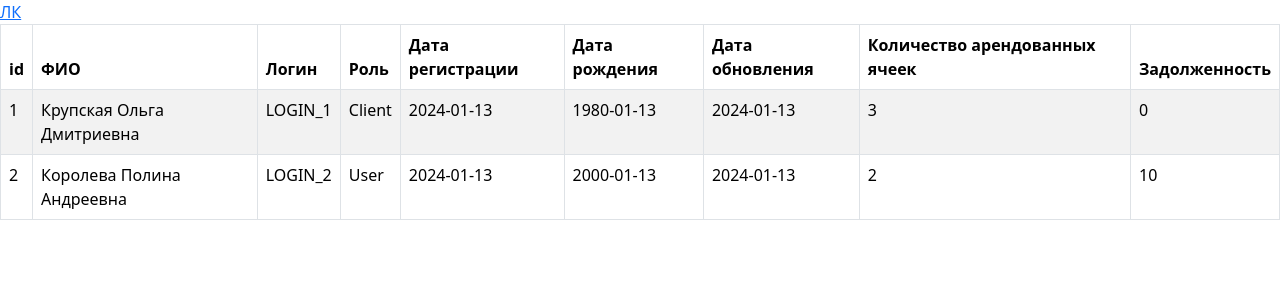
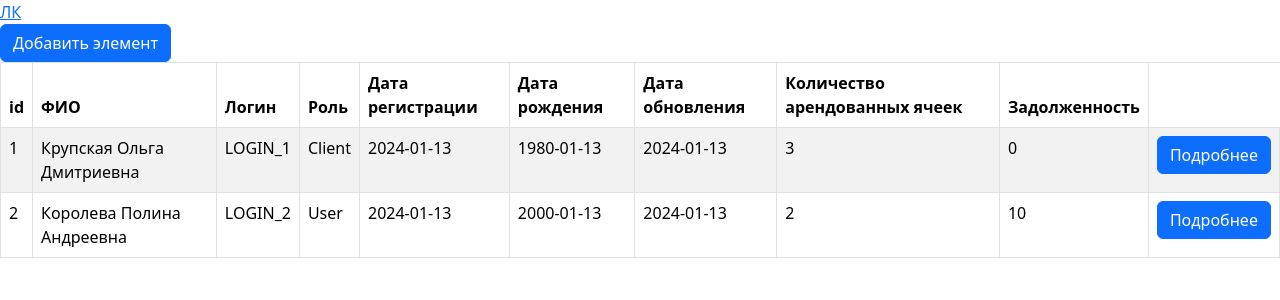
Before and after one commit to moevm/nosql2h24-store, a React (Create React App) app in the folder client/: page /allUsers in a window 1280 px wide. Shown: the top 300 px of the page. Built offline with nearby package versions, Linux system fonts and the light colour scheme; no server answers.

Commit message:
add "more" button

```diff
--- a/client/src/components/CellsTable.tsx
+++ b/client/src/components/CellsTable.tsx
@@ -21,6 +21,10 @@ export default function CellsTable(props: { isForRent: boolean, isForAdmin: bool
         setShowPayment(!showPayment);
     }
 
+    function handleCellClick(cell: Cell) {
+        navigate("/cell", { state: cell })
+    }
+
     const listCells = props.cells.map((cell: Cell, index) =>
         <tr key={cell.cellId}>
             <td>
@@ -38,6 +42,7 @@ export default function CellsTable(props: { isForRent: boolean, isForAdmin: bool
             {props.isForRent && <td> <Button type="button" className="btn" onClick={() => handleRent(cell)}> Арендовать </Button></td>}
             {props.isForAdmin && <td> {cell.needService ? "Требует" : "Не требует"}</td>}
             {props.isForAdmin && <td> <Button type="button" className="btn" > Обслужить </Button> </td>}
+            <td> <Button type="button" className="btn" onClick={() => handleCellClick(cell)}> Подробнее </Button></td>
         </tr>
     )
     return (<>
--- a/client/src/pages/manyEntity/AllEventsPage.tsx
+++ b/client/src/pages/manyEntity/AllEventsPage.tsx
@@ -2,7 +2,7 @@ import { useEffect, useState } from "react";
 import { useNavigate } from "react-router-dom";
 import { Event, eventFields } from "../../serviceFiles/types";
 import Table from "react-bootstrap/Table";
-import { Tab } from "react-bootstrap";
+import { Button, Tab } from "react-bootstrap";
 import { eventsInit, GET_ALL_EVENTS_URL, POST_NEW_EVENT_URL } from "../../serviceFiles/constants";
 import Addition from "../../components/Addition";
 import axios from "axios";
@@ -19,7 +19,7 @@ export default function AllEventsPage() {
             setEvent(eventsInit);
         });
     })
-    function handleSendNewData(newObj: Event){
+    function handleSendNewData(newObj: Event) {
         console.log("Получен объект в AllEventssPage", newObj);
         axios.post(POST_NEW_EVENT_URL, newObj).then(response => { setEvent(response.data) }).catch(error => {
             console.error('Ошибка при получении событий. Взяты дефолтные события', error);
@@ -27,11 +27,11 @@ export default function AllEventsPage() {
         });
     }
 
-    function handleUserClick(event: Event) {
+    function handleEventClick(event: Event) {
         navigate("/event", { state: event })
     }
     const listUsers = events.map((event: Event, index) =>
-        <tr key={event.eventId} onClick={() => handleUserClick(event)}>
+        <tr key={event.eventId} >
             <td>
                 {event.eventId}
             </td>
@@ -50,6 +50,7 @@ export default function AllEventsPage() {
             <td>
                 {event.description}
             </td>
+            <td> <Button type="button" className="btn" onClick={() => handleEventClick(event)}> Подробнее </Button></td>
         </tr>
     )
     return (<>
--- a/client/src/pages/manyEntity/AllUsersPage.tsx
+++ b/client/src/pages/manyEntity/AllUsersPage.tsx
@@ -1,18 +1,35 @@
-import { useState } from "react";
+import { useEffect, useState } from "react";
 import { useNavigate } from "react-router-dom";
-import { User } from "../../serviceFiles/types";
-import { Table } from "react-bootstrap";
-import { usersInit } from "../../serviceFiles/constants";
+import { User, userFields } from "../../serviceFiles/types";
+import { Button, Table } from "react-bootstrap";
+import { GET_ALL_USERS_URL, POST_NEW_USER_URL, usersInit } from "../../serviceFiles/constants";
+import Addition from "../../components/Addition";
+import axios from "axios";
 
 export default function AllUsersPage() {
     let navigate = useNavigate();
+    const [users, setUsers] = useState(usersInit);
+    const [filters, setFilters] = useState({});
 
-    const [users, setUsers] = useState(usersInit);
-    function handleUserClick(user: User){
-        navigate("/user", {state: user})
+    useEffect(() => {
+        axios.post(GET_ALL_USERS_URL, filters).then(response => { setUsers(response.data) }).catch(error => {
+            console.error('Ошибка при получении пользователей. Взяты дефолтные пользователи', error);
+            setUsers(usersInit);
+        });
+    })
+    function handleSendNewData(newObj: User) {
+        console.log("Получен объект в AllUsersPage", newObj);
+        axios.post(POST_NEW_USER_URL, newObj).then(response => { setUsers(response.data) }).catch(error => {
+            console.error('Ошибка при получении пользователей. Взяты дефолтные пользователи', error);
+            setUsers(usersInit);
+        });
+    }
+
+    function handleUserClick(user: User) {
+        navigate("/user", { state: user })
     }
     const listUsers = users.map((user: User, index) =>
-        <tr key={user.id} onClick={()=>handleUserClick(user)}>
+        <tr key={user.id}>
             <td>
                 {user.id}
             </td>
@@ -40,9 +57,11 @@ export default function AllUsersPage() {
             <td>
                 {user.indebtedness}
             </td>
+            <td> <Button type="button" className="btn" onClick={() => handleUserClick(user)}> Подробнее </Button></td>
         </tr>
     )
     return (<>
+        <Addition handleSend={handleSendNewData} obj={userFields}></Addition>
         <Table striped bordered hover>
             <thead>
                 <tr>
--- a/client/src/pages/manyEntity/AllWarehousesPage.tsx
+++ b/client/src/pages/manyEntity/AllWarehousesPage.tsx
@@ -1,18 +1,35 @@
-import { useState } from "react";
+import { useEffect, useState } from "react";
 import { useNavigate } from "react-router-dom";
-import { Warehouse } from "../../serviceFiles/types";
-import { Table } from "react-bootstrap";
-import {warehousesInit } from "../../serviceFiles/constants";
+import { Warehouse, warehouseFields } from "../../serviceFiles/types";
+import { Button, Table } from "react-bootstrap";
+import {GET_ALL_WAREHOUSES_URL, POST_NEW_WAREHOUSE_URL, warehousesInit } from "../../serviceFiles/constants";
+import Addition from "../../components/Addition";
+import axios from "axios";
 
 export default function AllWarehousesPage() {
     let navigate = useNavigate();
 
     const [warehouses, setWarehouses] = useState(warehousesInit);
+    const [filters, setFilters] = useState({});
+
+    useEffect(() => {
+        axios.post(GET_ALL_WAREHOUSES_URL, filters).then(response => { setWarehouses(response.data) }).catch(error => {
+            console.error('Ошибка при получении складов. Взяты дефолтные склады', error);
+            setWarehouses(warehousesInit);
+        });
+    })
+    function handleSendNewData(newObj: Warehouse) {
+        console.log("Получен объект в AllUsersPage", newObj);
+        axios.post(POST_NEW_WAREHOUSE_URL, newObj).then(response => { setWarehouses(response.data) }).catch(error => {
+            console.error('Ошибка при получении складов. Взяты дефолтные склады', error);
+            setWarehouses(warehousesInit);
+        });
+    }
     function handleWerehouseClick(warehouse: Warehouse){
         navigate("/warehouse", {state: warehouse})
     }
     const listWerehouses = warehouses.map((warehouse: Warehouse, index) =>
-        <tr key={warehouse.id} onClick={()=>handleWerehouseClick(warehouse)}>
+        <tr key={warehouse.id} >
             <td>
                 {warehouse.id}
             </td>
@@ -25,9 +42,11 @@ export default function AllWarehousesPage() {
             <td>
                 {warehouse.chiefId}
             </td>
+            <td> <Button type="button" className="btn" onClick={() => handleWerehouseClick(warehouse)}> Подробнее </Button></td>
         </tr>
     )
     return (<>
+    <Addition handleSend={handleSendNewData} obj={warehouseFields}></Addition>
         <Table striped bordered hover>
             <thead>
                 <tr>
```
Lines whose indentation alone changed are shown as unchanged.
